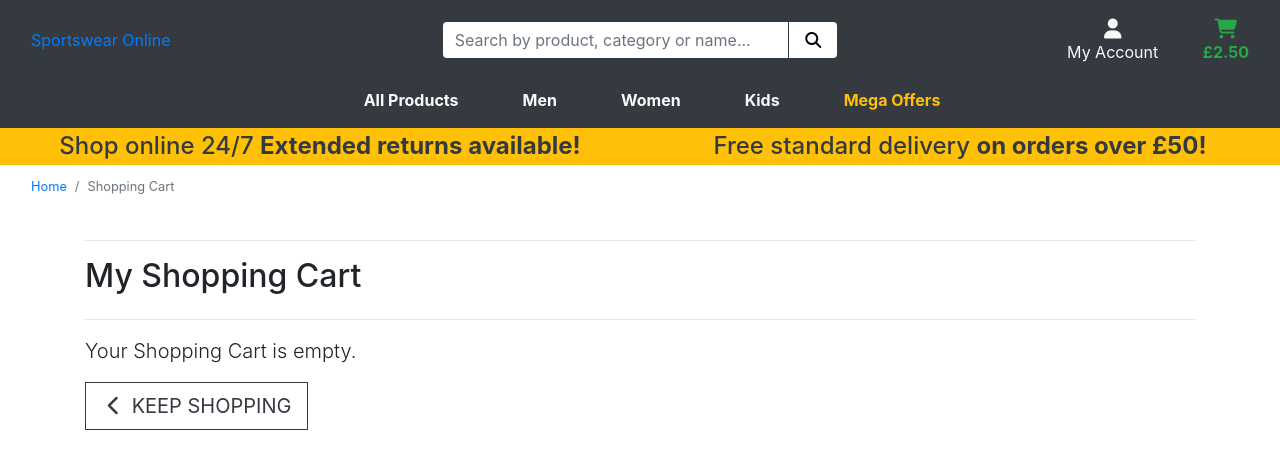
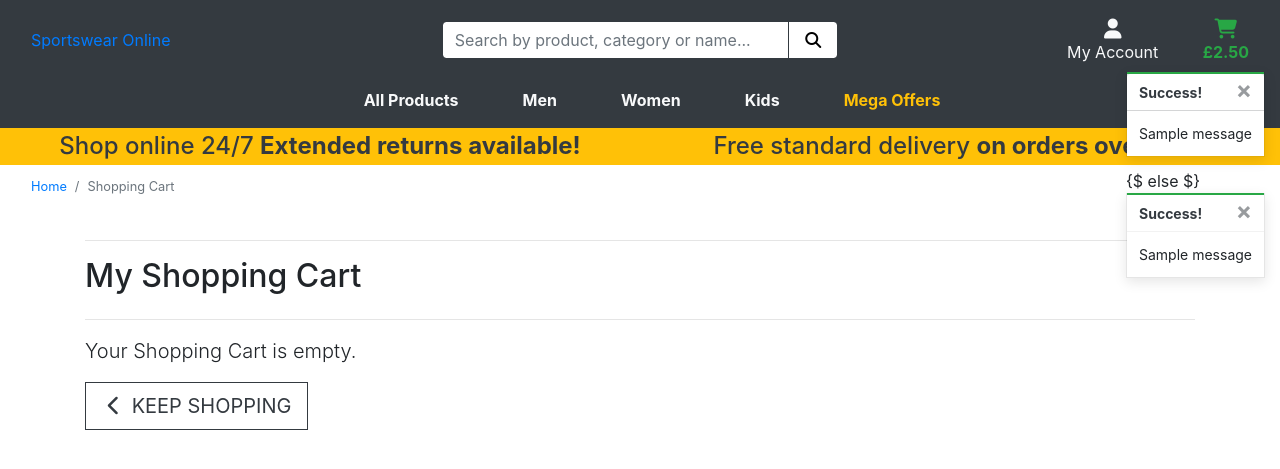
Before and after one commit to simonjvardy/Sportswear-Online, a Django app: page /cart/ in a window 1280 px wide. Shown: the top 469 px of the page. Run offline with Django 3.2, Linux system fonts and the light colour scheme; tables that the repository leaves empty hold one stand-in row (values such as "Sample post"); one stand-in notice (Sample message) is shown; some libraries are stand-ins or nearby versions.

Commit message:
Dev: Add basic shopping cart toasts functionality

```diff
--- a/cart/templates/cart/cart.html
+++ b/cart/templates/cart/cart.html
@@ -97,9 +97,11 @@
                                         </div>
                                     </div>
                                 </form>
-                                <a class="update-link text-dark"><small>Update</small></a>
+                                <a class="update-link text-dark" data-toggle="tooltip" data-placement="bottom"
+                                    title="Update item quantity"><small>Update</small></a>
                                 <a class="remove-item text-danger float-right" id="remove_{{ item.item_id }}"
-                                    data-product_size="{{ item.size }}"><small>Remove</small></a>
+                                    data-product_size="{{ item.size }}" data-toggle="tooltip" data-placement="bottom"
+                                    title="Remove the item"><small>Remove</small></a>
                             </td>
                             <td class="py-3 w-25 text-right">
                                 <p class="my-0">
--- a/cart/views.py
+++ b/cart/views.py
@@ -2,7 +2,8 @@
 
 from django.shortcuts import (
     render, redirect, reverse, HttpResponse)
-
+from django.contrib import messages
+from products.models import Product
 
 # Create your views here.
 
@@ -18,6 +19,7 @@ def add_to_cart(request, item_id):
     Add the item & quantity to the shopping cart
     """
 
+    product = Product.objects.get(pk=item_id)
     quantity = int(request.POST.get('quantity'))
     redirect_url = request.POST.get('redirect_url')
     size = None
@@ -47,6 +49,8 @@ def add_to_cart(request, item_id):
             cart[item_id] += quantity
         else:
             cart[item_id] = quantity
+            messages.success(
+                request, f'{product.name} has been added to your cart')
 
     request.session['cart'] = cart
     return redirect(redirect_url)
@@ -121,5 +125,5 @@ def remove_from_cart(request, item_id):
 
         request.session['cart'] = cart
         return HttpResponse(status=200)
-    except Exception as e:
+    except Exception:
         return HttpResponse(status=500)
--- a/static/css/base.css
+++ b/static/css/base.css
@@ -13,7 +13,22 @@
 
 
 
-/* -------------------------------------Flashed Messages */
+/* -------------------------------------Toast Messages */
+/* CI Boutique Ado mini project */
+.message-container {
+    position: fixed;
+    top: 72px;
+    right: 15px;
+    z-index: 99999999999;
+}
+
+.custom-toast {
+    overflow: visible;
+}
+
+.toast-capper {
+    height: 2px;
+}
 
 
 
--- a/templates/base.html
+++ b/templates/base.html
@@ -155,7 +155,21 @@
     </header>
 
     {% if messages %}
-    <div class="message-container"></div>
+    <div class="message-container">
+        {% for message in messages %}
+        {% with message.level as level %}
+        {% if level == 40 %}
+        {% include 'includes/toasts/toast_error.html' %}
+        {% elif level == 30 %}
+        {% include 'includes/toasts/toast_warning.html' %}
+        {% elif level == 25 %}
+        {% include 'includes/toasts/toast_success.html' %}
+        {$ else $}
+        {% include 'includes/toasts/toast_success.html' %}
+        {% endif %}
+        {% endwith %}
+        {% endfor %}
+    </div>
     {% endif %}
 
     {% block page_header %}
@@ -165,6 +179,12 @@
     {% endblock %}
 
     {% block postloadjs %}
+    <script type="text/javascript">
+        $('.toast').toast('show');
+        $(function () {
+            $('[data-toggle="tooltip"]').tooltip()
+        });
+    </script>
     {% endblock %}
 
 
--- /dev/null
+++ b/templates/includes/toasts/toast_success.html
@@ -0,0 +1,16 @@
+<!-- https://getbootstrap.com/docs/4.6/components/toasts/ -->
+<!-- Code adapted from Bootstrap Getting Started and CI Boutique Ado mini project -->
+
+<div class="toast custom-toast rounded-0 border-top-0" data-autohide="false">
+    <div class="arrow-up arrow-success"></div>
+    <div class="w-100 toast-capper bg-success"></div>
+    <div class="toast-header bg-white text-dark">
+        <strong class="mr-auto">Success!</strong>
+        <button type="button" class="ml-2 mb-1 close text-dark" data-dismiss="toast" aria-label="Close">
+            <span aria-hidden="true">&times;</span>
+        </button>
+    </div>
+    <div class="toast-body bg-white">
+        {{ message }}
+    </div>
+</div>
```
Also changed, not shown: templates/includes/toasts/toast_error.html (added, +16 -0 lines), templates/includes/toasts/toast_info.html (added, +16 -0 lines), templates/includes/toasts/toast_warning.html (added, +16 -0 lines).
